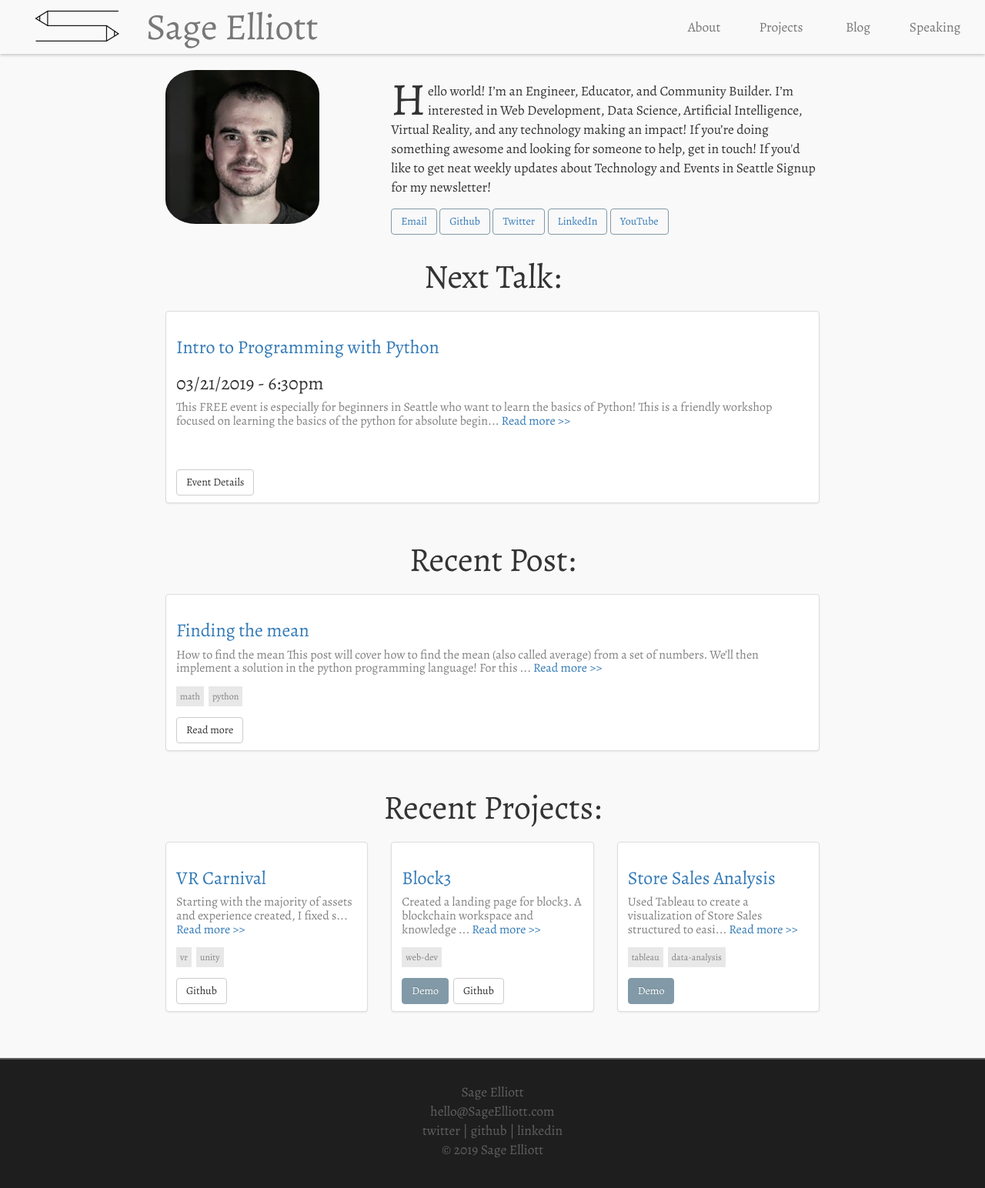
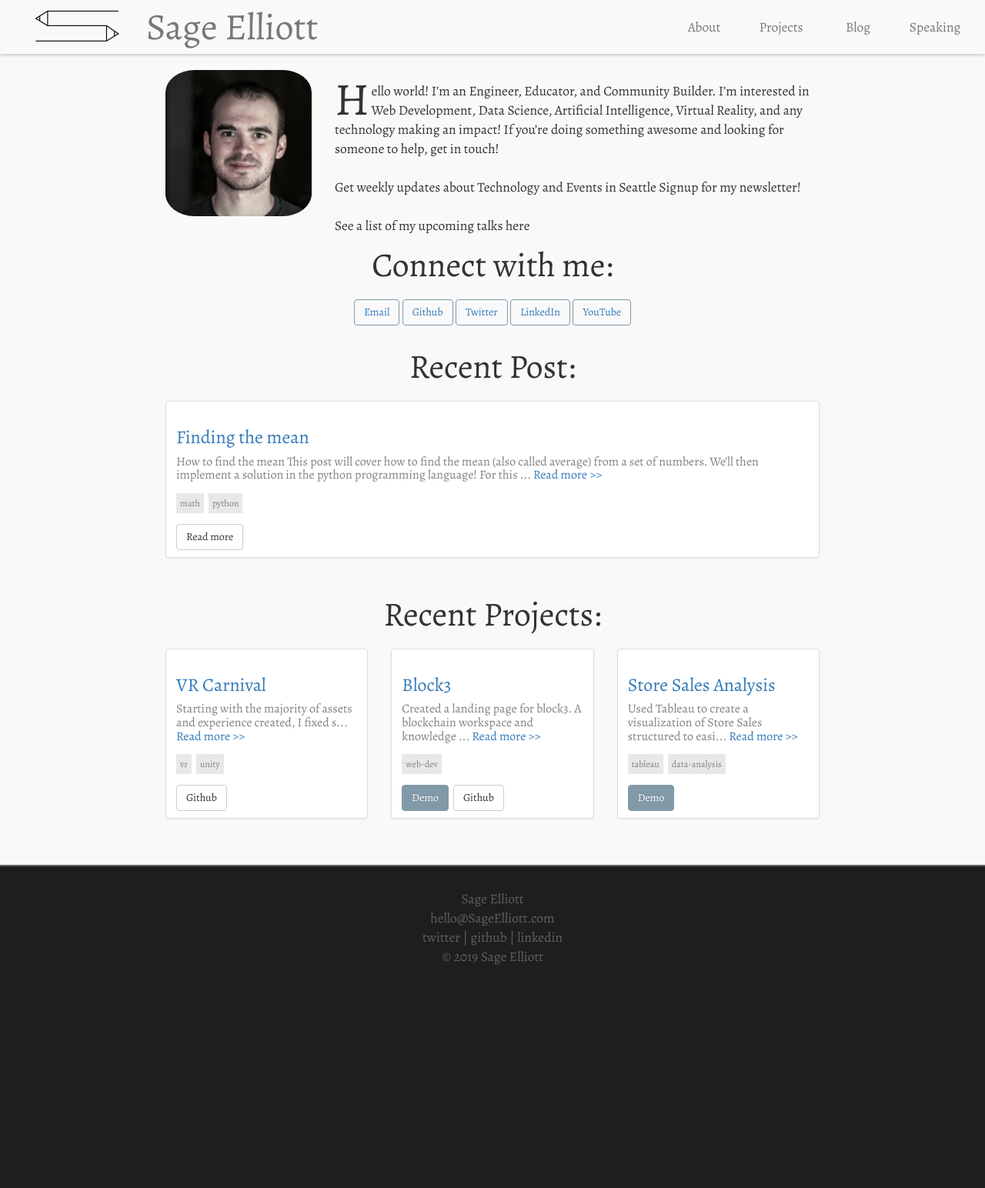
Before and after one commit to sagecodes/sage-blog, a Jekyll site: the page built from index.html, in a window 1280 px wide. Shown: the top 1544 px of the page at 77% size. Built offline with Jekyll 4.4.1, drawn with Linux system fonts in a browser that asks for light colours; nearby versions of some CDN libraries; some web fonts are replaced.

Commit message:
Upadte about structure

```diff
--- a/css/responsive.css
+++ b/css/responsive.css
@@ -56,7 +56,7 @@
         margin: 15px 0 0 0px;
     }
     .social-buttons {
-      text-align: left;
+      text-align: center;
     }
 
 
--- a/css/style.css
+++ b/css/style.css
@@ -121,6 +121,10 @@ h1 {
     text-align: center;
     font-size: 2.5em;
 }
+
+.social-buttons {
+    text-align: center;
+  }
 
 
 
--- a/index.html
+++ b/index.html
@@ -6,21 +6,25 @@ layout: default
 
   <section id="about">
               <div class="row">
-                  <div class="col-md-4">
+                  <div class="col-md-3">
 
                       <img class="profile-photo" src="img/sage2016.jpg" alt="Sage Elliott">
                   </div>
-                  <div class=" col-md-8">
+                  <div class=" col-md-9">
                       <p class="intro">
                           <span class="dropcap">H</span>ello world! I’m an Engineer, Educator, and Community Builder.
                           I’m interested in Web Development, Data Science, Artificial Intelligence, Virtual Reality, and any technology making an impact!
                           If you’re doing something awesome and looking for someone to help, get in touch!
-                          If you'd like to get neat weekly updates about Technology and Events in Seattle Signup for my newsletter!
+                          <br><br>
+                          Get weekly updates about Technology and Events in Seattle Signup for my newsletter!
+                          <br><br>
+                          See a list of my upcoming talks here
 
                       </p>
                   </div>
-                  <div class=" col-md-7">
 
+                  <h1>Connect with me:</h1>
+                  <div class="row">
                         <div class="col-12">
                           <div class="social-buttons">
                             <a class="btn btn-email" href="{{ site.email }}">Email</a>
@@ -30,54 +34,9 @@ layout: default
                             <a class="btn btn-email" href="{{ site.linkedin }}" target="blank">YouTube</a>
                           </div>
                         </div>
-
                   </div>
               </div>
           </section>
-
-          <!-- Display latest post -->
-          <section id="Posts">
-
-            <h1>Next Talk:</h1>
-            <div class="row">
-
-             <ul class="post-list">
-              {% for post in site.categories.event reversed limit:1 %}
-              {% if post.date > site.time %}
-              <div class="col-lg-12">
-                <div class="thumbnail post-thumbnail">
-                <li>
-                  <h2>
-                    <div class="caption">
-                    <h3><a class="post-link" href="{{ post.url | prepend: site.baseurl }}">{{ post.title }}</a></h3>
-                    <h3>{{ post.date | date: "%m/%d/%Y" }} - {{ post.time }} </h3>
-                    <div class="post_meta">
-                      <span class="post_excerpt"> <p>{{ post.content | strip_html | truncate: 190 }} <a href="{{post.url | prepend: site.baseurl }}">Read&nbsp;more&nbsp;>></a></p> </span>
-
-                      {% if post.tags %}
-                        {% for tag in post.tags %}
-                          <span class="post_tag {{ tag }}-btn"><a href="{{ site.baseurl }}/blog#{{ tag | slugify }}" class="post-tag">{{ tag }}</a></span>
-                        {% endfor %}
-                      {% endif %}
-                      <br>
-                      <div class="blog-btn-wrapper">
-                      <a class="btn btn-default" href="{{ post.link }}">Event Details</a>
-                    </div>
-                    </div>
-                  </div>
-                  </div>
-                    </div>
-                  </h2>
-                </li>
-                {% endif %}
-              {% endfor %}
-            </ul>
-
-            </div>
-
-          </section>
-
-
 
 
           <!-- Display latest post -->
```
Also changed, not shown: _posts/speaking/2019/2019-3-26-event-html.markdown (added, +13 -0 lines), _posts/speaking/2019/2019-3-28-event-machine-learning.markdown (added, +14 -0 lines). Lines whose indentation alone changed are shown as unchanged.
